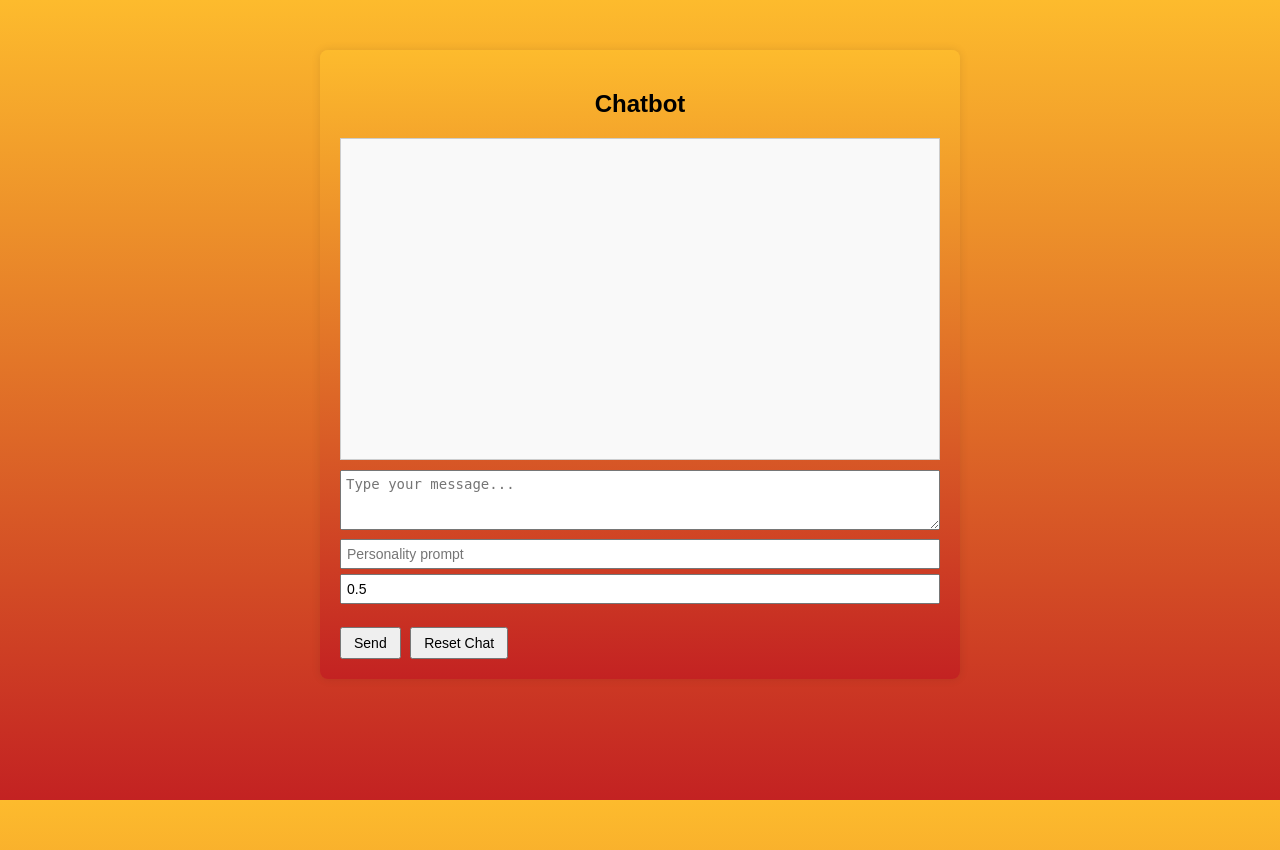
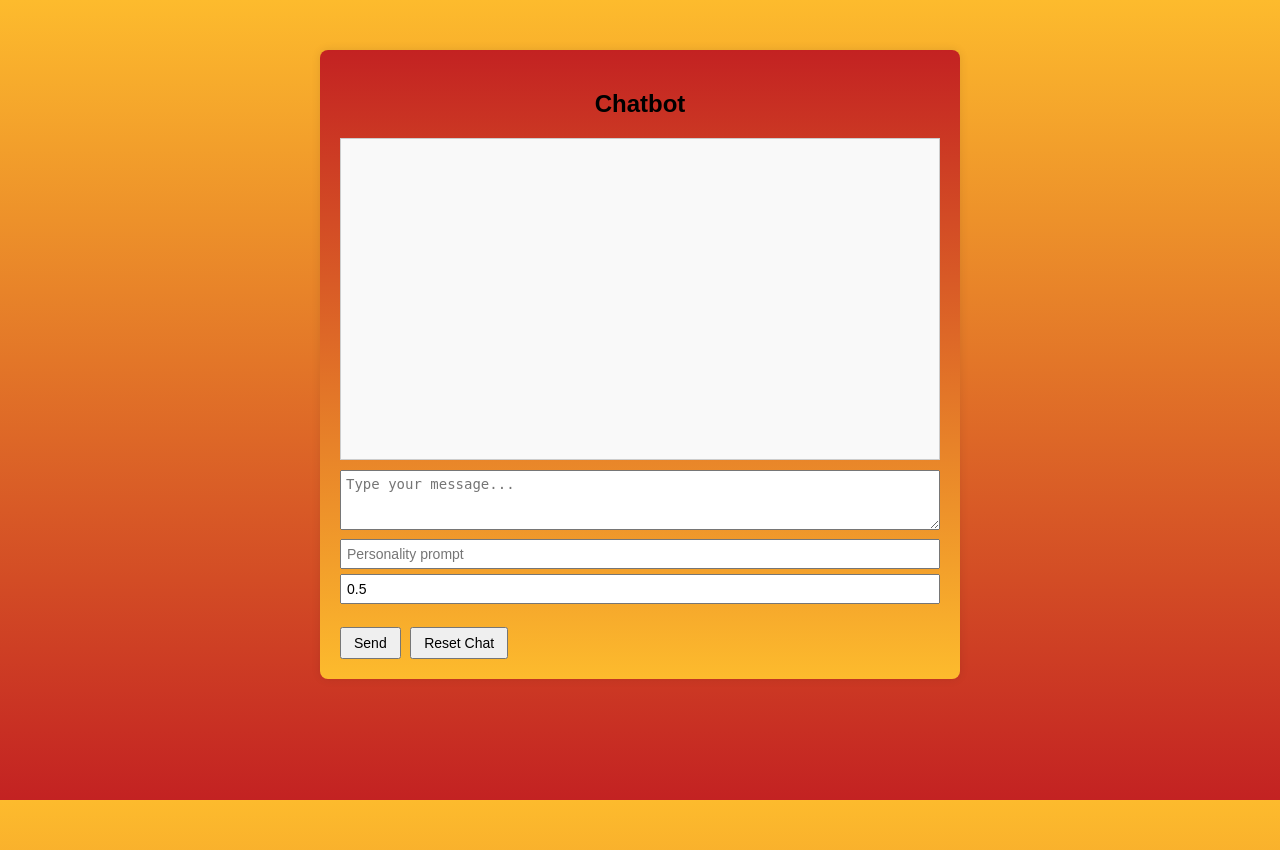
Before and after one commit to QWERTY06224/chatbot_project, a Flask app: page / in a window 1280 px wide. Run offline with Flask 3, Linux system fonts and the light colour scheme.

Commit message:
Update styles.css

```diff
--- a/chatbot-app/static/styles.css
+++ b/chatbot-app/static/styles.css
@@ -17,7 +17,7 @@ body {
   max-width: 600px;
   margin: 50px auto;
   padding: 20px;
-  background: linear-gradient(to top, #c32222 0%, #fdbb2d 100%);
+  background: linear-gradient(to bottom, #c32222 0%, #fdbb2d 100%);
   border-radius: 8px;
   box-shadow: 0 0 10px rgba(0, 0, 0, 0.1);
 }
```
